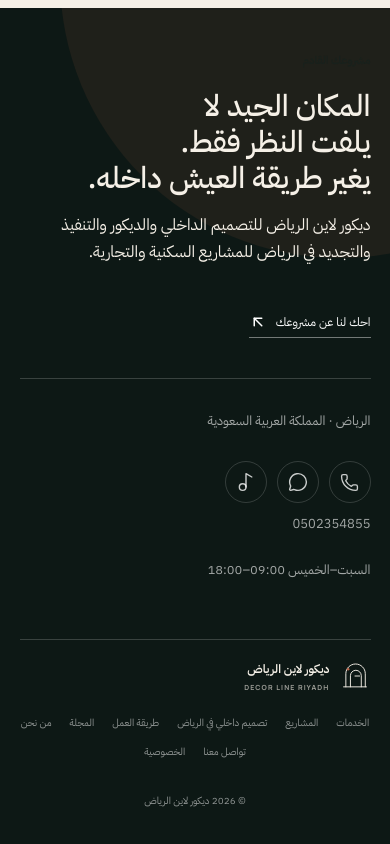
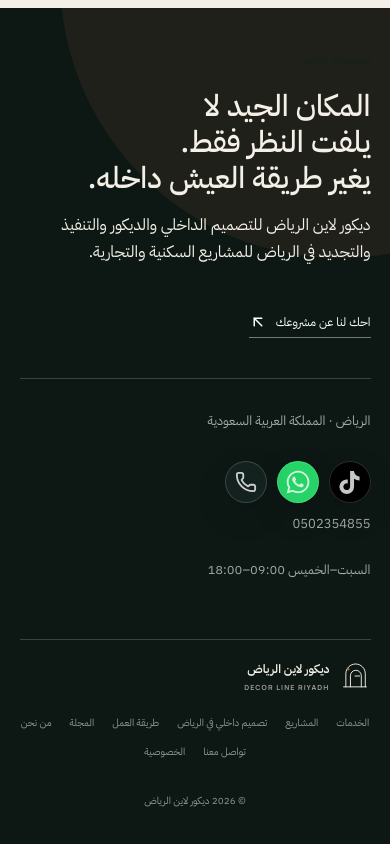
Before and after one commit to yahiashahin65/ruqi, a Next.js app: page / in a window 390 px wide. Shown: the part 5196-6040 px from the top of the page. Built offline with nearby package versions, Linux system fonts and the light colour scheme; no server answers.

Commit message:
Refactor Footer component for improved contact links
Refactor footer component to simplify WhatsApp and phone links. Remove unused icons and update social media links.

```diff
--- a/src/components/Footer.tsx
+++ b/src/components/Footer.tsx
@@ -1,18 +1,27 @@
 import Link from "next/link";
-import {
-  ArrowUpLeft,
-  Ghost,
-  MessageCircle,
-  Music2,
-  Phone
-} from "lucide-react";
+import { ArrowUpLeft, Ghost, Phone } from "lucide-react";
+import { FaWhatsapp, FaTiktok } from "react-icons/fa";
 
 import { getPublicSettings } from "@/lib/firebase/data";
-import { projectWhatsapp } from "@/lib/whatsapp";
+import {
+  CONTACT_PHONE,
+  CONTACT_WHATSAPP,
+  CONTACT_TIKTOK
+} from "@/lib/constants";
+
 import { BrandMark } from "./BrandMark";
 
 export async function Footer() {
   const settings = await getPublicSettings();
+
+  const whatsappMessage = encodeURIComponent(
+    "السلام عليكم، أرغب في الاستفسار عن خدمات التصميم والديكور في الرياض."
+  );
+
+  const whatsappUrl =
+    `https://wa.me/${CONTACT_WHATSAPP}?text=${whatsappMessage}`;
+
+  const phoneUrl = `tel:+${CONTACT_WHATSAPP}`;
 
   return (
     <footer className="footer">
@@ -28,11 +37,7 @@ export async function Footer() {
             يغير طريقة العيش داخله.
           </h2>
 
-          <p
-            style={{
-              maxWidth: "620px"
-            }}
-          >
+          <p style={{ maxWidth: "620px" }}>
             ديكور لاين الرياض للتصميم الداخلي والديكور
             والتنفيذ والتجديد في الرياض
             للمشاريع السكنية والتجارية.
@@ -40,13 +45,12 @@ export async function Footer() {
 
           <a
             className="text-link text-link--light"
-            href={projectWhatsapp()}
+            href={whatsappUrl}
             target="_blank"
             rel="noopener noreferrer"
             aria-label="ابدأ مشروعك مع ديكور لاين الرياض عبر واتساب"
           >
             احك لنا عن مشروعك
-
             <ArrowUpLeft
               size={18}
               aria-hidden="true"
@@ -60,77 +64,74 @@ export async function Footer() {
           </p>
 
           <div className="footer__socials">
-            {settings.phone && (
+
+            {/* TikTok */}
             <a
-                href={`tel:${settings.phone}`}
-                aria-label={`اتصل بديكور لاين الرياض على ${settings.phone}`}
+              href={CONTACT_TIKTOK}
+              target="_blank"
+              rel="noopener noreferrer"
+              className="floating-contact__button floating-contact__button--tiktok"
+              aria-label="تابعنا على تيك توك"
+              title="تيك توك"
+            >
+              <FaTiktok
+                size={23}
+                aria-hidden="true"
+              />
+            </a>
+
+            {/* WhatsApp */}
+            <a
+              href={whatsappUrl}
+              target="_blank"
+              rel="noopener noreferrer"
+              className="floating-contact__button floating-contact__button--whatsapp"
+              aria-label="تواصل معنا عبر واتساب"
+              title="واتساب"
+            >
+              <FaWhatsapp
+                size={26}
+                aria-hidden="true"
+              />
+            </a>
+
+            {/* Direct call */}
+            <a
+              href={phoneUrl}
+              className="floating-contact__button floating-contact__button--phone"
+              aria-label={`اتصل بنا على ${CONTACT_PHONE}`}
               title="اتصال"
             >
               <Phone
-                  size={19}
-                  strokeWidth={1.7}
+                size={22}
                 aria-hidden="true"
               />
             </a>
-            )}
 
-            {settings.whatsapp && (
-              <a
-                href={`https://wa.me/${settings.whatsapp}`}
-                target="_blank"
-                rel="noopener noreferrer"
-                aria-label="تواصل مع ديكور لاين الرياض عبر واتساب"
-                title="واتساب"
-              >
-                <MessageCircle
-                  size={20}
-                  strokeWidth={1.7}
-                  aria-hidden="true"
-                />
-              </a>
-            )}
-
-            {settings.tiktok && (
-              <a
-                href={settings.tiktok}
-                target="_blank"
-                rel="noopener noreferrer"
-                aria-label="تابع ديكور لاين الرياض على تيك توك"
-                title="تيك توك"
-              >
-                <Music2
-                  size={20}
-                  strokeWidth={1.7}
-                  aria-hidden="true"
-                />
-              </a>
-            )}
-
+            {/* Snapchat if configured */}
             {settings.snapchat && (
               <a
                 href={settings.snapchat}
                 target="_blank"
                 rel="noopener noreferrer"
-                aria-label="تابع ديكور لاين الرياض على سناب شات"
+                className="floating-contact__button footer__social--snapchat"
+                aria-label="تابعنا على سناب شات"
                 title="سناب شات"
               >
                 <Ghost
-                  size={20}
-                  strokeWidth={1.7}
+                  size={22}
                   aria-hidden="true"
                 />
               </a>
             )}
           </div>
 
-          {settings.phone && (
           <a
-              href={`tel:${settings.phone}`}
-              aria-label={`رقم ديكور لاين الرياض ${settings.phone}`}
+            href={phoneUrl}
+            aria-label={`رقم ديكور لاين الرياض ${CONTACT_PHONE}`}
           >
-              {settings.phone}
+            {CONTACT_PHONE}
           </a>
-          )}
 
           {settings.businessHours && (
             <p>
```
Lines whose indentation alone changed are shown as unchanged.
